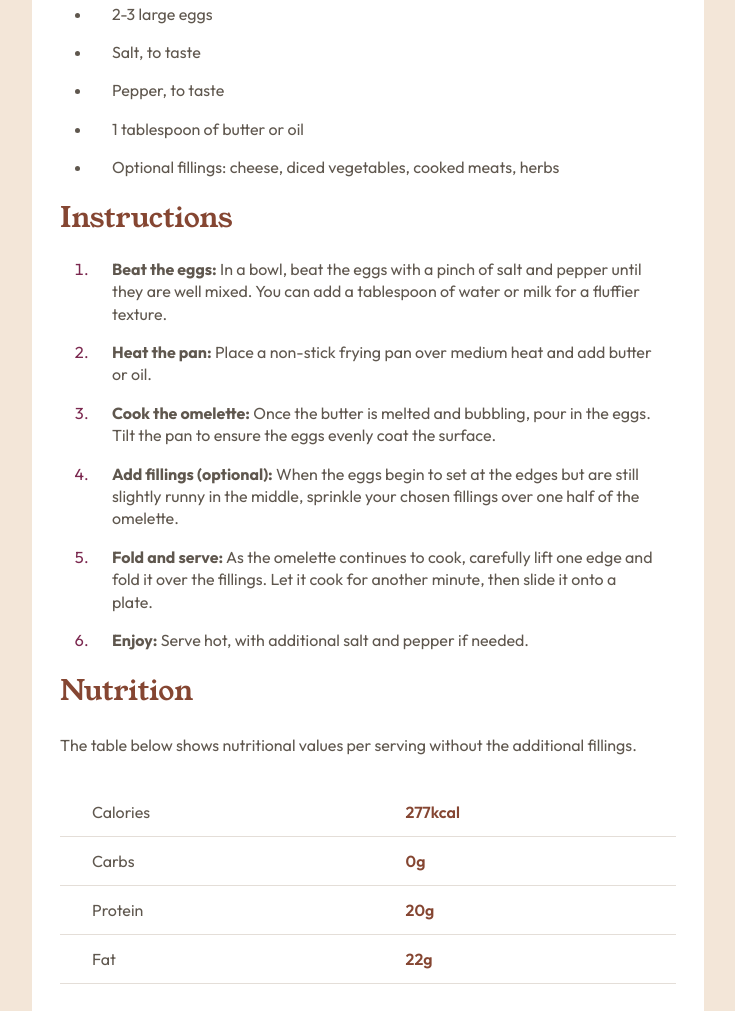
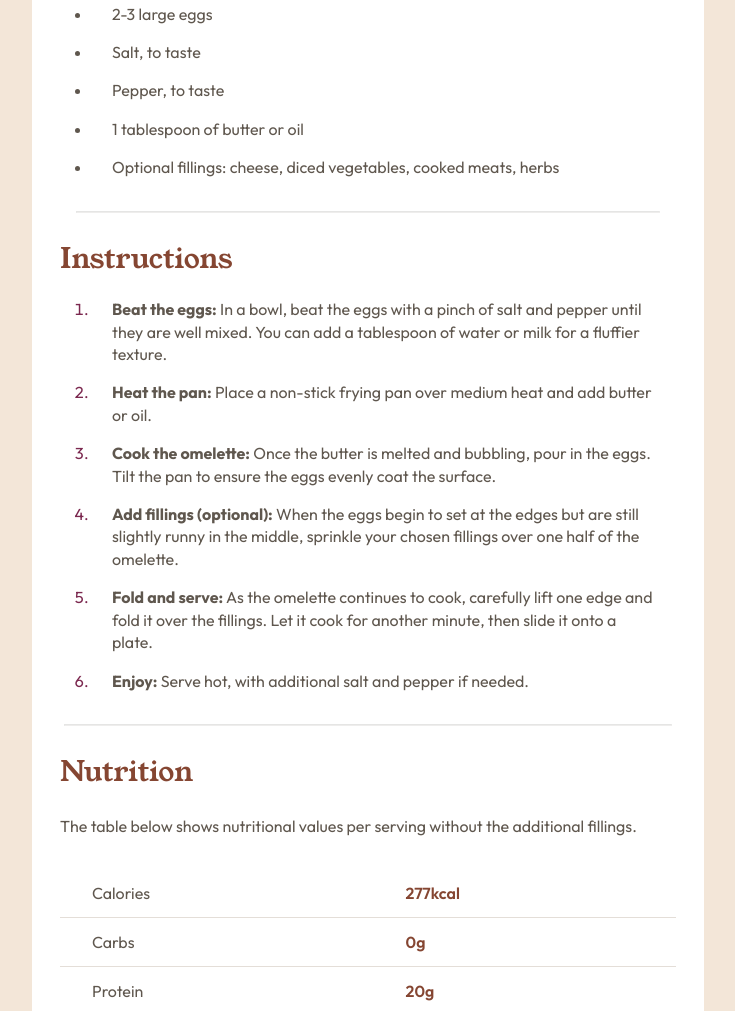
Before and after one commit to ryan-spencer1220/recipe-page-main-, a plain HTML site: page index.html in a window 1280 px wide. Shown: the part 819-1830 px from the top of the page, without its empty margins (272-1007 px from the left). Drawn offline with Linux system fonts and the light colour scheme.

Commit message:
add hr tags

```diff
--- a/index.html
+++ b/index.html
@@ -40,6 +40,7 @@
           <li>1 tablespoon of butter or oil</li>
           <li>Optional fillings: cheese, diced vegetables, cooked meats, herbs</li>
         </ul>
+        <hr />
         <h2>Instructions</h2>
         <ol>
           <li>
@@ -62,6 +63,7 @@
           <li><strong>Enjoy:</strong> Serve hot, with additional salt and pepper if needed.</li>
         </ol>
       </section>
+      <hr />
       <section>
         <h2>Nutrition</h2>
         <p class="intro">The table below shows nutritional values per serving without the additional fillings.</p>
--- a/style.css
+++ b/style.css
@@ -123,6 +123,12 @@ td:nth-child(even) {
   font-weight: 600;
 }
 
+hr {
+  border-color: var(--var-stone-600);
+  opacity: 0.1;
+  margin: 2rem 1rem;
+}
+
 @media (max-width: 600px) {
   body {
     background-color: var(--var-white);
```
